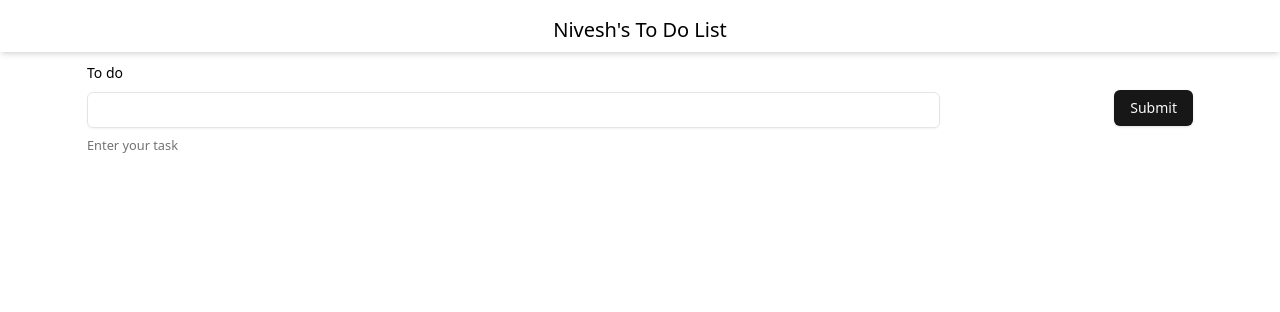
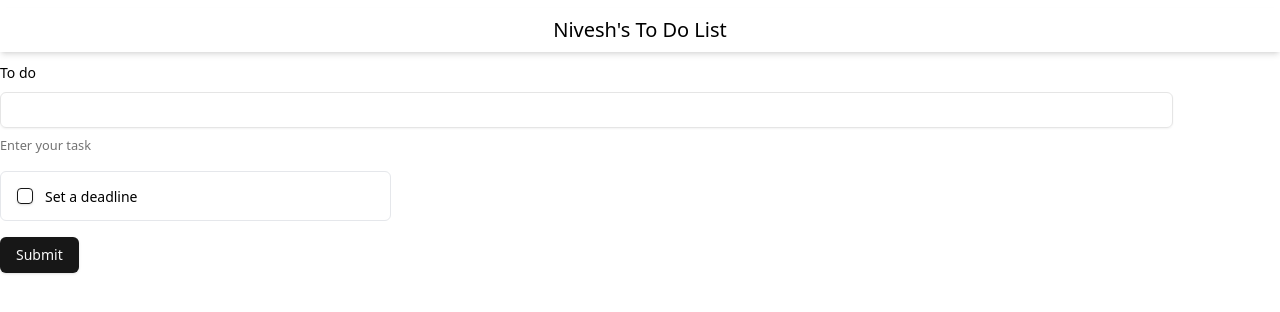
Before and after one commit to N1ve5h/to-do-list, a React (Vite) app: page / in a window 1280 px wide. Shown: the top 312 px of the page. Built offline with nearby package versions, Linux system fonts and the light colour scheme.

Commit message:
Form CheckBox

```diff
--- a/src/features/Form.tsx
+++ b/src/features/Form.tsx
@@ -1,4 +1,5 @@
 import { Button } from "@/components/ui/button"
+import { Checkbox } from "@/components/ui/checkbox"
 import { FormField, FormItem, FormLabel, FormControl, FormDescription, FormMessage, Form as FormElement } from "@/components/ui/form"
 import { Input } from "@/components/ui/input"
 import { zodResolver } from "@hookform/resolvers/zod"
@@ -10,6 +11,7 @@ const formSchema = z.object({
     message: "To do must be at least 3 characters.",
   })
   .max(20, {message: "To do must be at no more than 20 characters."}),
+  isDeadline: z.boolean()
 })
 
 export default function Form({add}) {
@@ -27,12 +29,12 @@ export default function Form({add}) {
 
   return (
     <FormElement {...formData}>
-      <form onSubmit={formData.handleSubmit(onSubmit)} className='flex flex-row justify-around items-center'>
+      <form onSubmit={formData.handleSubmit(onSubmit)} className='w-11/12 flex flex-col justify-around items-start gap-4'>
         <FormField
           control={formData.control}
           name="Todo"
           render={({ field }) => (
-            <FormItem className="w-2/3">
+            <FormItem className="w-full">
               <FormLabel>To do</FormLabel>
               <FormControl>
                 <Input {...field} />
@@ -44,6 +46,25 @@ export default function Form({add}) {
             </FormItem>
           )}
         />
+        <FormField
+          control={formData.control}
+          name="isDeadline"
+          render={({ field }) => (
+            <FormItem className="w-1/3 flex flex-row items-start space-x-3 space-y-0 rounded-md border p-4">
+              <FormControl>
+                <Checkbox
+                  checked={field.value}
+                  onCheckedChange={field.onChange}
+                />
+              </FormControl>
+              <div className="leading-none">
+                <FormLabel>
+                  Set a deadline
+                </FormLabel>
+              </div>
+            </FormItem>
+          )}
+        />
         <Button type="submit">Submit</Button>
       </form>
     </FormElement>
```
